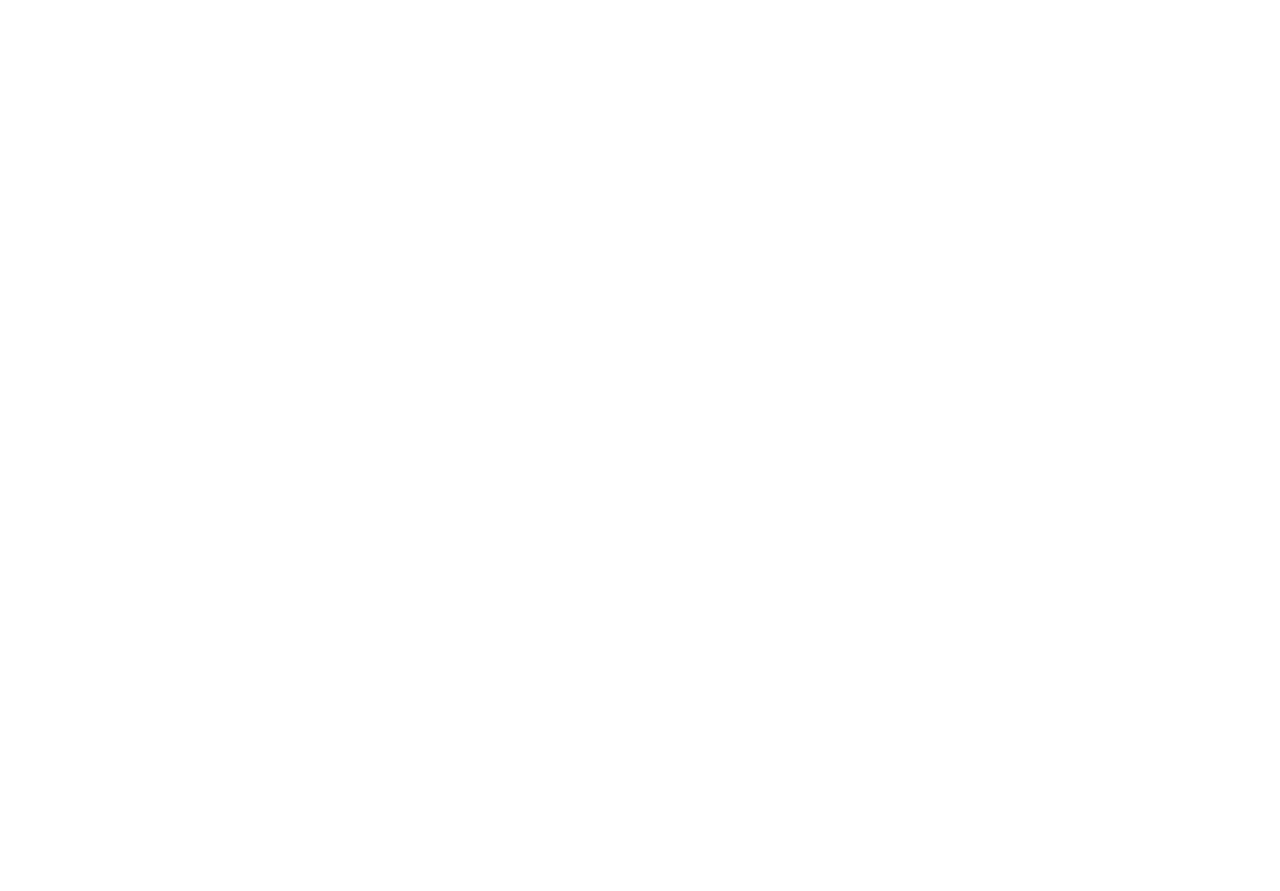
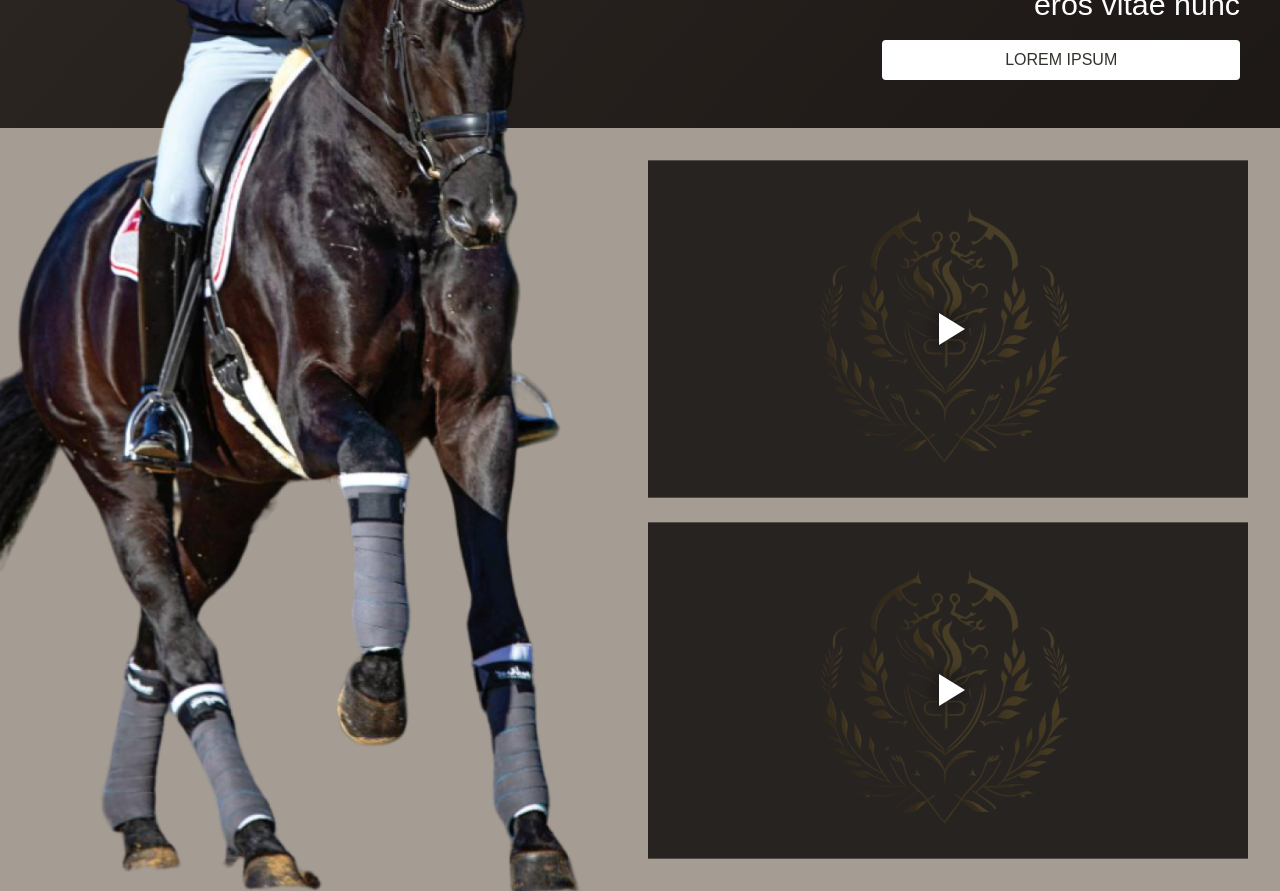
Before and after one commit to adrianotribeiro/hip_frontend, a Next.js app: page / in a window 1280 px wide. Shown: the part 1900-2791 px from the top of the page. Before the commit the page ends 1520 px from the top, so only its background shows below. Built offline with nearby package versions, Linux system fonts and the light colour scheme; a web font is replaced by a local one.

Commit message:
feat/NIS-02 - implementação da consultoria

```diff
--- /dev/null
+++ b/components/ConsultingVideoComponent/index.tsx
@@ -0,0 +1,71 @@
+"use client"
+import dynamic from "next/dynamic"
+import Image from "next/image"
+import React from "react"
+export default function ConsultingVideoComponent(): React.ReactElement {
+  const ReactPlayer = dynamic(() => import("react-player"), { ssr: false })
+
+  return (
+    <section className="">
+      <div className="hidden xl:absolute xl:flex">
+        <Image
+          width={645.6}
+          height={200}
+          className="xl:w-[585px] h-xl:w-[559px] lg-xl:w-[666px] sm-2xl:w-[585px] 3xl:w-[685px] 4xl:w-[688.5px]"
+          src={"/images/horse_rider_bg_fotor.png"}
+          alt="Horseman"
+        />
+      </div>
+      <div className="xl:flex xl:h-fit xl:flex-col xl:items-end xl:pr-6 3xl:pr-24">
+        <div className="flex flex-col gap-3 px-4 py-8 md:gap-6 md:py-12 xl:w-[50%] xl:items-end xl:gap-3 sm-2xl:pr-12 3xl:gap-7">
+          <p className="princpal-colors princpal-colors text-center text-[1.5rem] md:text-[2.5rem] md:leading-10 md:tracking-widest xl:w-[72%]  xl:text-right xl:tracking-normal lg-xl:text-[3rem] lg-xl:leading-[2.8rem] 3xl:w-[90%] 3xl:text-[4rem] 3xl:leading-[3.5rem]">
+            Lorem Ipsum dolor sit amet, consectetur adispiscing elit.
+          </p>
+          <p className="text-center text-[1.3rem] text-white md:px-[1.5rem] md:text-[1.8rem] xl:p-0 xl:text-right xl:text-[1.9rem] lg-xl:text-[2.2rem] 3xl:text-[2.5rem] 3xl:leading-[3rem]">
+            Lorem ipsum dolor sit amet, consectetur adipiscing elit. Mauris fermentum, arcu fermentum semper efficitur,
+            risus quam imperdiet neque, sit amet ullamcorper purus eros vitae nunc{" "}
+          </p>
+          <div className="flex justify-center md:pt-4 xl:w-full xl:justify-end xl:pt-0">
+            <button className="w-[50%] rounded bg-white py-1 text-[1rem] text-[#32312B] hover:bg-[#ececec] md:w-[30%] md:py-[0.50rem] xl:w-[60%] lg-xl:text-[1.5rem] 3xl:text-[1.5rem]">
+              LOREM IPSUM
+            </button>
+          </div>
+        </div>
+      </div>
+      <div className="flex flex-col items-center gap-3 bg-[#A59D94] py-4 md:gap-6 md:py-8 xl:items-end xl:pr-8 sm-2xl:pr-16 3xl:pr-28">
+        <ReactPlayer
+          className="react-player"
+          width="90%"
+          height="90%"
+          light={
+            <Image
+              className="lg:h-full lg:w-full"
+              width={682}
+              height={384}
+              src="/images/bg_video_player.png"
+              alt="Thumbnail"
+            />
+          }
+          controls
+          url={"/videos/Tokyo_2020_US_Equestrian_Trailer.mp4"}
+        />
+        <ReactPlayer
+          className="react-player"
+          width="90%"
+          height="90%"
+          light={
+            <Image
+              className="lg:h-full lg:w-full"
+              width={682}
+              height={384}
+              src="/images/bg_video_player.png"
+              alt="Thumbnail"
+            />
+          }
+          controls
+          url={"/videos/Tokyo_2020_US_Equestrian_Trailer.mp4"}
+        />
+      </div>
+    </section>
+  )
+}
--- a/components/PropagandaComponent/index.tsx
+++ b/components/PropagandaComponent/index.tsx
@@ -1,7 +1,7 @@
 import React from "react"
 export default function PropagandaArea(): React.ReactElement {
   return (
-    <section className="flex flex-col gap-7 bg-[#272321] bg-[url('/images/brasao_bg_logo.png')] bg-70rem bg-center bg-no-repeat p-8 xl:flex-row xl:justify-center xl:gap-1 xl:bg-contain xl:py-16">
+    <section className="flex flex-col gap-7 bg-[#272321] bg-brasao bg-70rem bg-center bg-no-repeat p-8 xl:flex-row xl:justify-center xl:gap-1 xl:bg-contain xl:py-16">
       <div className="flex flex-col gap-4 xl:h-[37rem] xl:w-[31vw] xl:shrink-0 xl:justify-center xl:rounded-[5rem] xl:bg-transparent xl:p-0 xl:shadow-sh-p 3xl:w-[28vw]">
         <div className="flex flex-col items-center">
           <p className="princpal-colors text-center text-[2rem] md:text-[2.5rem] lg:text-[3rem] xl:text-[1.8rem] 3xl:text-[2.5rem]">
--- a/package.json
+++ b/package.json
@@ -55,6 +55,7 @@
     "next-compose-plugins": "^2.2.1",
     "react": "^18.2.0",
     "react-dom": "^18.2.0",
+    "react-player": "^2.12.0",
     "tailwind-merge": "^1.10.0",
     "zod": "^3.21.4"
   },
--- a/pages/index.tsx
+++ b/pages/index.tsx
@@ -1,5 +1,7 @@
+"use client"
 import { Italiana } from "next/font/google"
 import Head from "next/head"
+import ConsultingVideoComponent from "components/ConsultingVideoComponent"
 import Header from "components/Header"
 import HomeSection from "components/HomeSection"
 import PropagandaArea from "components/PropagandaComponent"
@@ -26,6 +28,7 @@
         <Header />
         <HomeSection />
         <PropagandaArea />
+        <ConsultingVideoComponent />
       </section>
     </>
   )
--- a/styles/tailwind.css
+++ b/styles/tailwind.css
@@ -65,3 +65,23 @@
   /* background-position: 50% 50% !important; */
   /* background-size: 80%; */
 }
+
+/*Consulting*/
+
+.react-player {
+  @media (min-width: 1280px) {
+    width: 600px !important;
+  }
+  @media (width: 1280px) and (height: 950px) {
+    width: 550px !important;
+  }
+  @media (width: 1440px) {
+    width: 700px !important;
+  }
+  @media (min-width: 1680px) {
+    width: 700px !important;
+  }
+  @media (min-width: 1920px) {
+    width: 800px !important;
+  }
+}
--- a/tailwind.config.js
+++ b/tailwind.config.js
@@ -88,6 +88,9 @@
         "3xl": { raw: "(min-width: 1680px)" },
         "4xl": { raw: "(width: 1920px)" },
       },
+      backgroundImage: {
+        brasao: "url('/images/brasao_bg_logo.png')",
+      },
       backgroundSize: {
         "70rem": "70rem",
         "50rem": "50rem",
```
Also changed, not shown: 2 other files (tests, documents, lock files or other folders).
